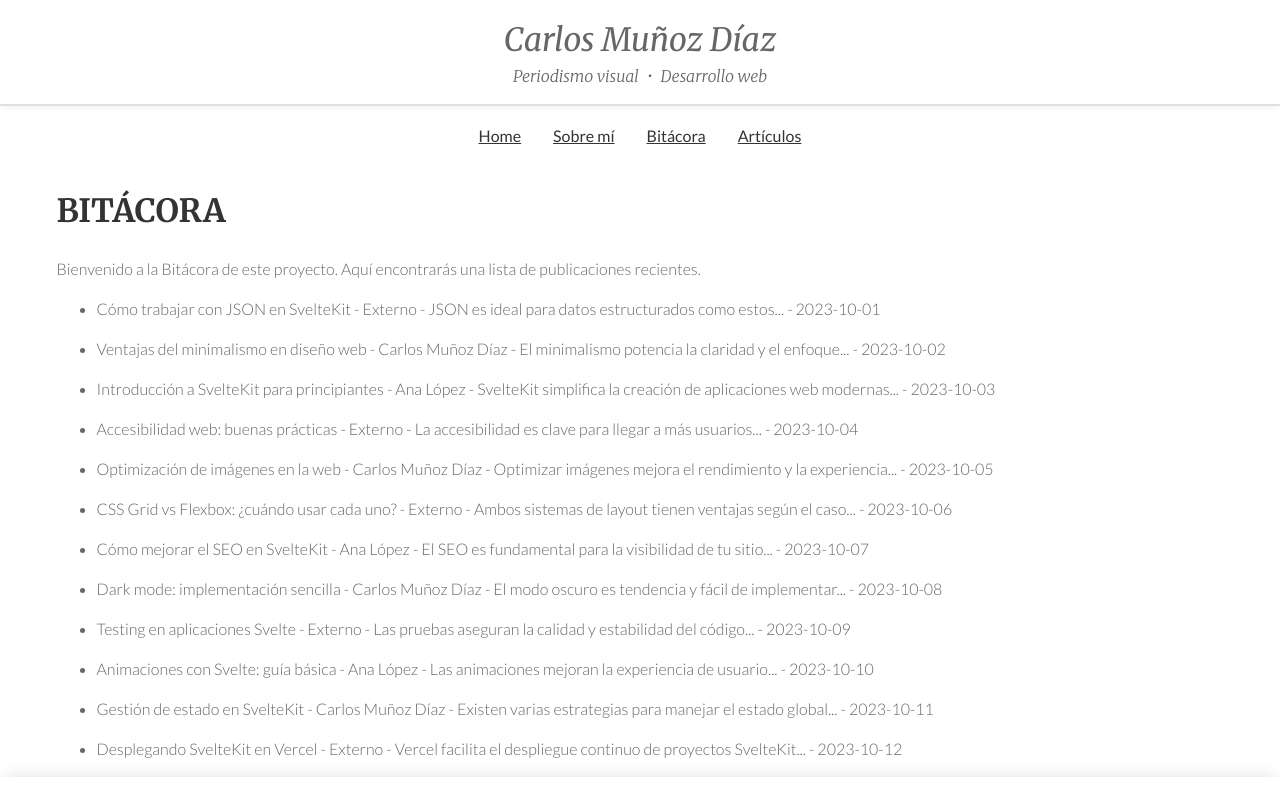
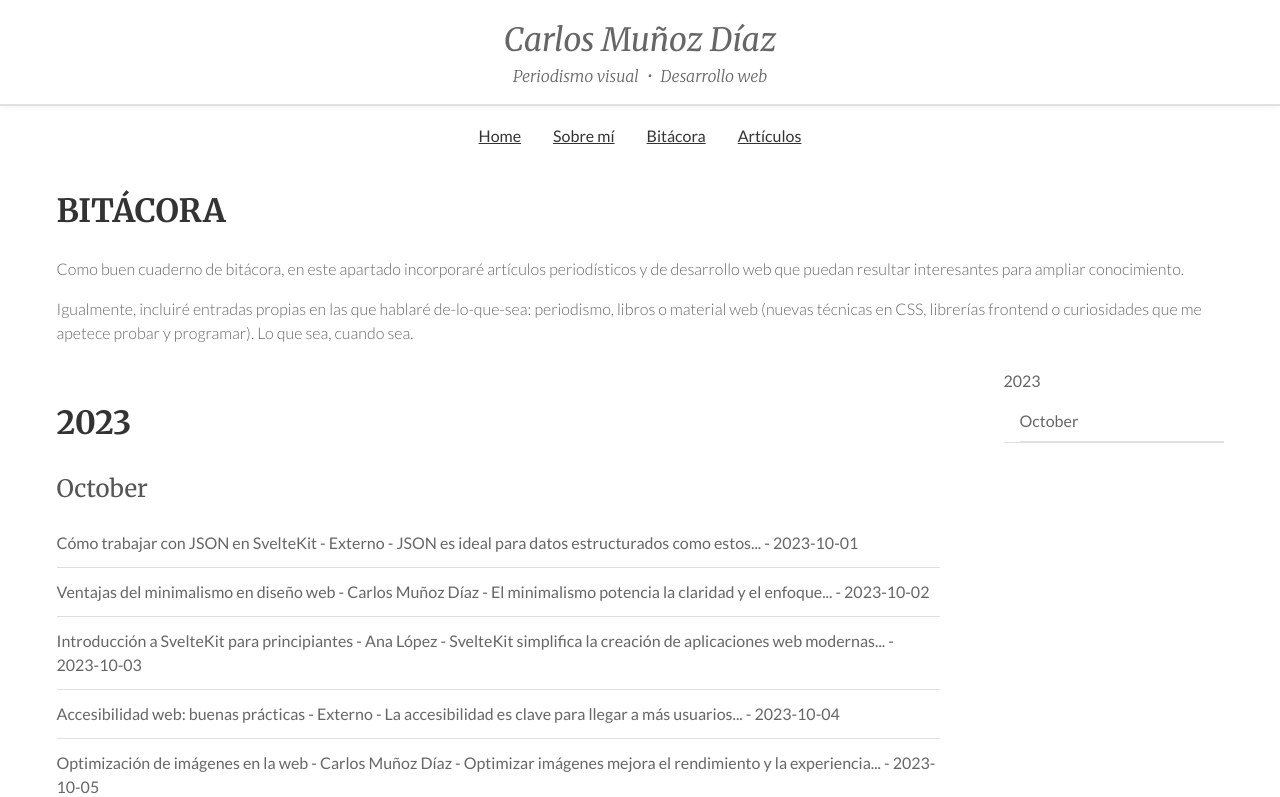
Before and after one commit to CarlosMunozDiaz/carlosmunozdiaz.github.io, a SvelteKit app: page /bitacora in a window 1280 px wide. Shown: the top 797 px of the page. Built offline with nearby package versions, Linux system fonts and the light colour scheme.

Commit message:
Prueba básica para bitácora

```diff
--- a/src/lib/data/bitacora.json
+++ b/src/lib/data/bitacora.json
@@ -53,7 +53,8 @@
     "content": "El SEO es fundamental para la visibilidad de tu sitio...",
     "author": "Ana López",
     "fecha": "2023-10-07",
-    "link": "https://svelte.dev/mejorar-seo-sveltekit"
+    "link": "https://carlosmunozdiaz.com/bitacora/posts/test/",
+    "entrada-propia": true
   },
   {
     "id": 8,
--- a/src/routes/bitacora/+page.svelte
+++ b/src/routes/bitacora/+page.svelte
@@ -1,13 +1,139 @@
 <script>
   import posts from '$lib/data/bitacora.json';
+
+  let tree = {};
+
+  posts.forEach(post => {
+    const date = new Date(post.fecha);
+    const year = date.getFullYear();
+    const month = date.toLocaleString('default', { month: 'long' });
+
+    if (!tree[year]) {
+      tree[year] = {};
+    }
+    if (!tree[year][month]) {
+      tree[year][month] = [];
+    }
+    tree[year][month].push(post);
+  });
+
+  const years = Object.keys(tree).sort((a, b) => b - a);
 </script>
+
+<style>
+      .bitacora-layout {
+        display: flex;
+        flex-direction: column;
+        gap: 2rem;
+      }
+
+      aside {
+        display: none;
+      }
+
+      .posts-list ul,
+      .posts-list li {
+        list-style: none;
+        margin: 0;
+        padding: 0;
+      }
+
+      .posts-list li {
+        width: 100%;
+        border-bottom: 1px solid #e0e0e0;
+        padding: 0.75rem 0;
+        box-sizing: border-box;
+      }
+
+      @media (min-width: 768px) {
+        .bitacora-layout {
+          flex-direction: row;
+          align-items: flex-start;
+        }
+        .posts-list {
+          flex: 1 1 0;
+        }
+        aside {
+          display: block;
+          min-width: 220px;
+          margin-left: 2rem;
+          position: sticky;
+          top: 2rem;
+          align-self: flex-start;
+        }
+        aside nav ul,
+        aside nav li {
+          list-style: none;
+          margin: 0;
+          padding: 0;
+        }
+        aside nav li {
+          border-bottom: 1px solid #e0e0e0;
+          width: 100%;
+        }
+        aside nav a {
+          display: block;
+          padding: 0.5rem 0;
+          text-decoration: none;
+          color: inherit;
+        }
+        aside nav ul ul {
+          padding-left: 1rem;
+        }
+      }
+    </style>
 
 <div class="content" view-transition-name="page">
     <h1>BITÁCORA</h1>
-    <p>Bienvenido a la Bitácora de este proyecto. Aquí encontrarás una lista de publicaciones recientes.</p>
-    <ul>
-    {#each posts as post}
-        <li>{post.title} - {post.author} - {post.content} - {post.fecha}</li>
-    {/each}
-</ul>
+    <p>Como buen cuaderno de bitácora, en este apartado incorporaré artículos periodísticos y de desarrollo web que puedan resultar interesantes para ampliar conocimiento.</p>
+    <p>Igualmente, incluiré <span>entradas propias</span> en las que hablaré de-lo-que-sea: periodismo, libros o material web (nuevas técnicas en CSS, librerías frontend o curiosidades que me apetece probar y programar). Lo que sea, cuando sea.</p>
+
+    <div class="bitacora-layout">
+      <div class="posts-list">
+        {#each years as year}
+          <section id={`year-${year}`}>
+            <h2>{year}</h2>
+            {#each Object.keys(tree[year]).sort(
+              (a, b) =>
+                new Date(`${b} 1, 2000`) - new Date(`${a} 1, 2000`)
+            ) as month}
+              <article id={`year-${year}-month-${month}`}>
+                <h3>{month}</h3>
+                  <ul>
+                    {#each tree[year][month] as post}
+                      <li style="background: {post['entrada-propia'] ? '#ffeeba' : 'transparent'}">
+                        <a href={post.link} style="text-decoration: none; color: inherit;">
+                        {post.title} - {post.author} - {post.content} - {post.fecha}
+                        </a>
+                      </li>
+                    {/each}
+                  </ul>
+              </article>
+            {/each}
+          </section>
+        {/each}
+      </div>
+
+      <aside>
+        <nav>
+          <ul>
+            {#each years as year}
+              <li>
+                <a href={`#year-${year}`}>{year}</a>
+                <ul>
+                  {#each Object.keys(tree[year]).sort(
+                    (a, b) =>
+                      new Date(`${b} 1, 2000`) - new Date(`${a} 1, 2000`)
+                  ) as month}
+                    <li>
+                      <a href={`#year-${year}-month-${month}`}>{month}</a>
+                    </li>
+                  {/each}
+                </ul>
+              </li>
+            {/each}
+          </ul>
+        </nav>
+      </aside>
+    </div>
 </div>
```
Also changed, not shown: src/routes/bitacora/posts/test/+page.svelte (added, +1 -0 lines).
